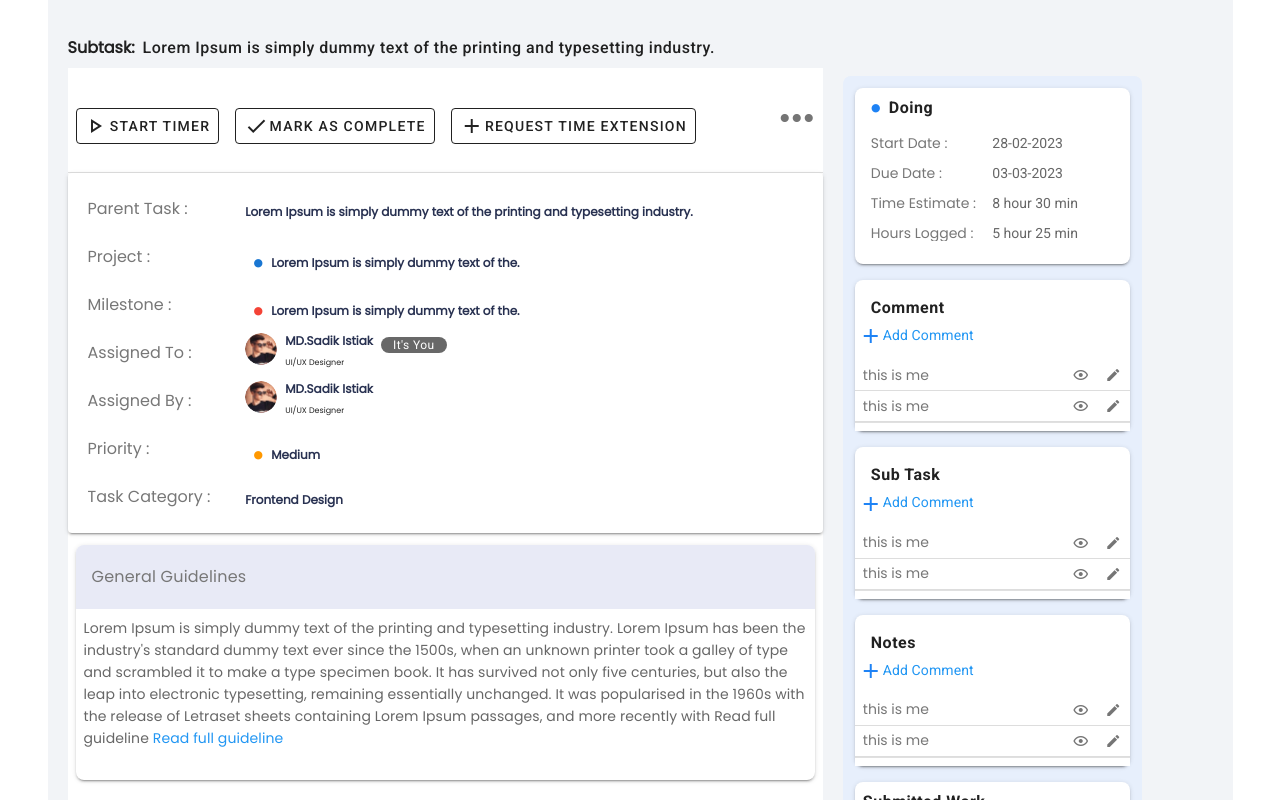
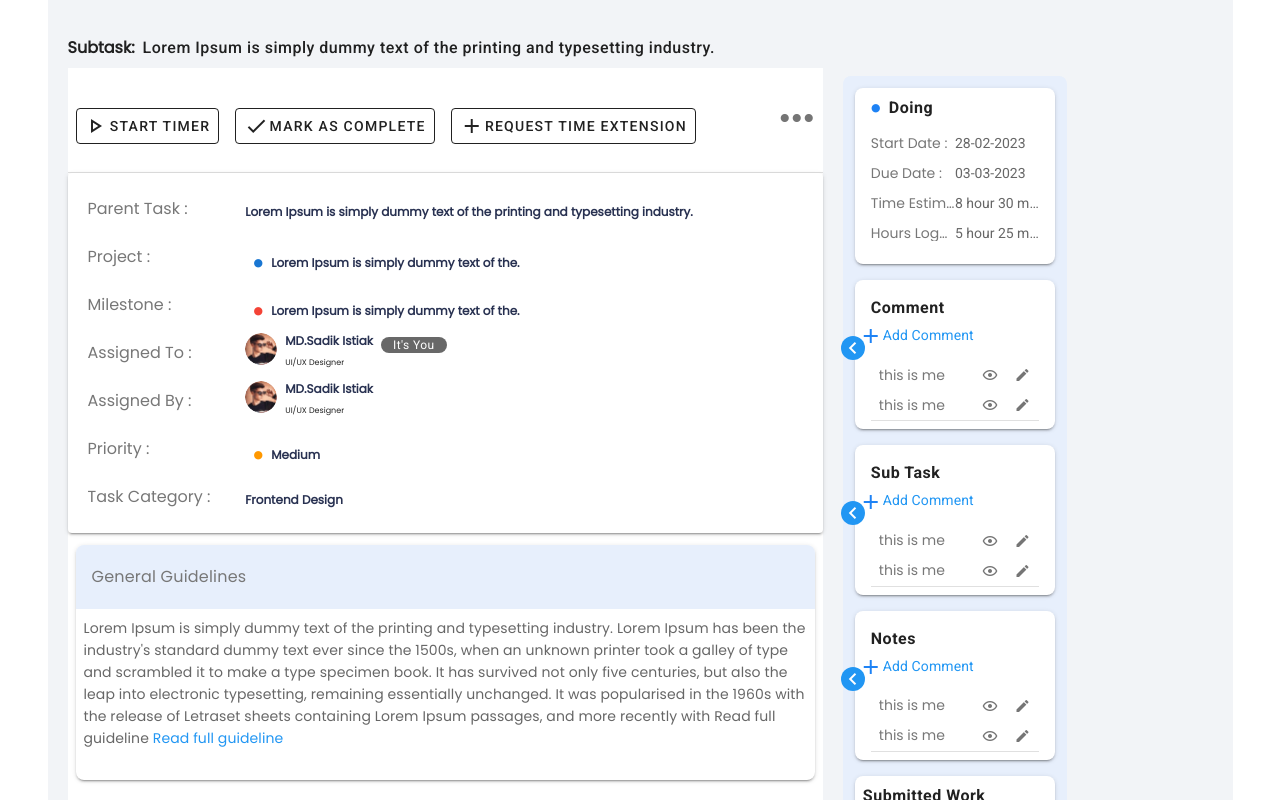
Before and after one commit to tapashpaulseopage1/erp_vue, a Vue app: page / in a window 1280 px wide. Shown: the top 800 px of the page. Built offline with nearby package versions, Linux system fonts and the light colour scheme.

Commit message:
update again

```diff
--- a/src/components/Content1.vue
+++ b/src/components/Content1.vue
@@ -97,7 +97,7 @@
       <!-- card -->
       <v-card class="my-1 rounded-lg" v-if="detail.text1">
         <v-card-title
-          class="red darken-2 rounded-tl-lg rounded-tr-lg d-flex justify-space-between font font1 white--text card-title"
+          class="red darken-2 rounded-tl-lg rounded-tr-lg d-flex justify-space-between font font1 white--text card-title card-t2"
         >
           {{ detail.title }}
           <v-avatar size="32" color="white">
@@ -170,7 +170,7 @@
       <!-- card2 -->
       <v-card class="my-1 rounded-lg" v-else>
         <v-card-title
-          class="indigo lighten-5 rounded-tl-lg rounded-tr-lg d-flex justify-start font font1"
+          class="rounded-tl-lg rounded-tr-lg d-flex justify-start font font1 card-t"
         >
           {{ detail.title }}
         </v-card-title>
@@ -332,6 +332,12 @@ export default {
   font-weight: 400;
   font-size: 16px;
 }
+.card-t {
+  background: #e7effc;
+}
+.card-t2 {
+  background: #e33e4f;
+}
 
 .font-text {
   font-size: 12px;
--- a/src/components/Content2.vue
+++ b/src/components/Content2.vue
@@ -30,7 +30,7 @@ export default {
 .content2 {
   background: #e7effc;
   height: 1225px;
-  width: 80%;
+  width: 60%;
 }
 .v-list-item {
   min-height: 30px !important;
--- a/src/components/SecondBox.vue
+++ b/src/components/SecondBox.vue
@@ -1,7 +1,7 @@
 <template>
   <div>
     <v-card
-      class="rounded-lg my-4"
+      class="rounded-lg my-4 relative"
       color="white"
       v-for="content in content2"
       :key="content.id"
@@ -14,7 +14,7 @@
         <span class="text blue--text">Add Comment</span>
       </v-card-subtitle>
 
-      <v-card-text class="pa-0">
+      <v-card-text class="rounded-lg pb-0">
         <v-list class="" v-if="content.lists">
           <v-list-item
             class="pa-0"
@@ -32,6 +32,11 @@
           <v-divider></v-divider>
         </v-list>
       </v-card-text>
+      <v-card-title class="tagg">
+        <v-avatar size="24" color="blue">
+          <v-icon color="white"> mdi-chevron-left </v-icon>
+        </v-avatar>
+      </v-card-title>
     </v-card>
   </div>
 </template>
@@ -107,9 +112,15 @@ export default {
 <style scoped>
 .v-list-item {
   min-height: 30px !important;
-  border-bottom: 1px solid rgba(128, 128, 128, 0.272);
+  /* border-bottom: 1px solid rgba(128, 128, 128, 0.272); */
 }
 
+.tagg {
+  position: absolute;
+  top: 40px;
+  left: -30px;
+  z-index: 99;
+}
 .text {
   color: #777777;
   font-size: 14px;
--- a/src/components/ThirdBox.vue
+++ b/src/components/ThirdBox.vue
@@ -10,7 +10,7 @@
         {{ content.name }}
       </v-card-title>
 
-      <v-card-text class="pa-0">
+      <v-card-text class="rounded-lg pb-0">
         <v-list class="" v-if="content.lists">
           <v-list-item
             class="pa-0 grid"
```
